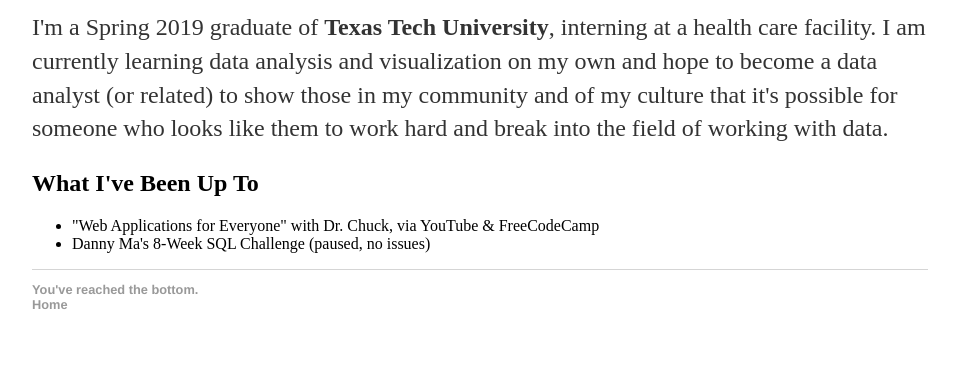
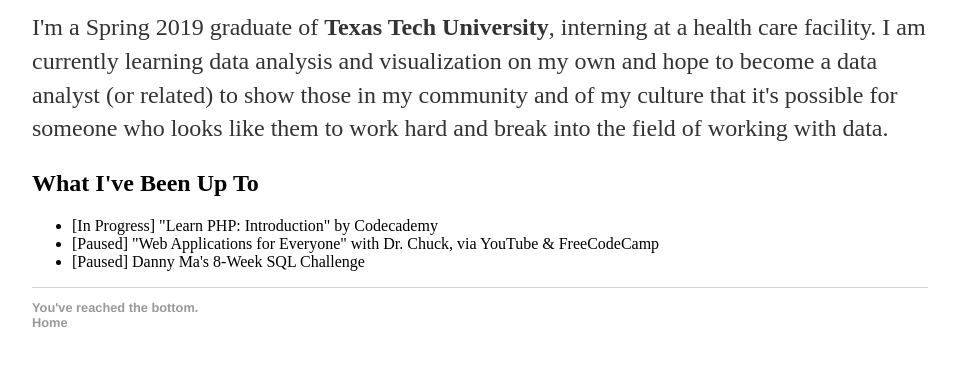
Before and after one commit to elyzzab/elyzzab.github.io, a plain HTML site: page index.html in a window 1280 px wide. Shown: the part 186-552 px from the top of the page, without its empty margins (160-1115 px from the left). Drawn offline with Linux system fonts and the light colour scheme.

Commit message:
Update index.html
Updated "doing" list

```diff
--- a/index.html
+++ b/index.html
@@ -22,8 +22,9 @@
 
         <h2>What I've Been Up To</h2>
         <ul>
-            <li>"Web Applications for Everyone" with Dr. Chuck, via YouTube & FreeCodeCamp</li>
-            <li>Danny Ma's 8-Week SQL Challenge (paused, no issues)</li>
+            <li>[In Progress] "Learn PHP: Introduction" by Codecademy</li>
+            <li>[Paused] "Web Applications for Everyone" with Dr. Chuck, via YouTube & FreeCodeCamp</li>
+            <li>[Paused] Danny Ma's 8-Week SQL Challenge</li>
         </ul>
     </div>
     </div>
```
